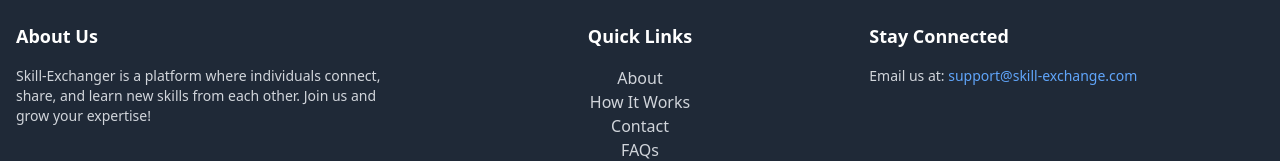
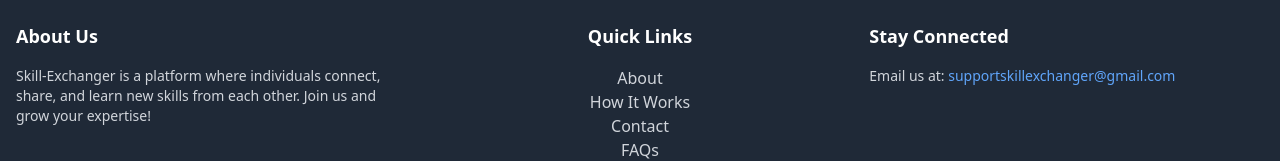
Before and after one commit to Rdhurua/Skill-exchanged, a React (Vite) app in the folder client/: page / in a window 1280 px wide. Shown: the part 3250-3411 px from the top of the page. Built offline with nearby package versions, Linux system fonts and the light colour scheme.

Commit message:
email upadted

```diff
--- a/client/src/components/Home/Footer.jsx
+++ b/client/src/components/Home/Footer.jsx
@@ -48,10 +48,10 @@ const Footer = () => {
           <p className="text-sm mb-4">
             Email us at:{" "}
             <a
-              href="mailto:support@skill-exchange.com"
+              href="mailto:supportskillexchanger@gmail.com"
               className="text-blue-400 hover:underline"
             >
-              support@skill-exchange.com
+              supportskillexchanger@gmail.com
             </a>
           </p>
           <div className="flex space-x-4">
--- a/client/src/components/Home/Header.jsx
+++ b/client/src/components/Home/Header.jsx
@@ -88,7 +88,7 @@ const Header = () => {
           </li>
           <li>
             <a
-              href="#"
+              href="/contact"
               className="hover:underline text-lg hover:text-black font-semibold"
             >
               Contact
```
